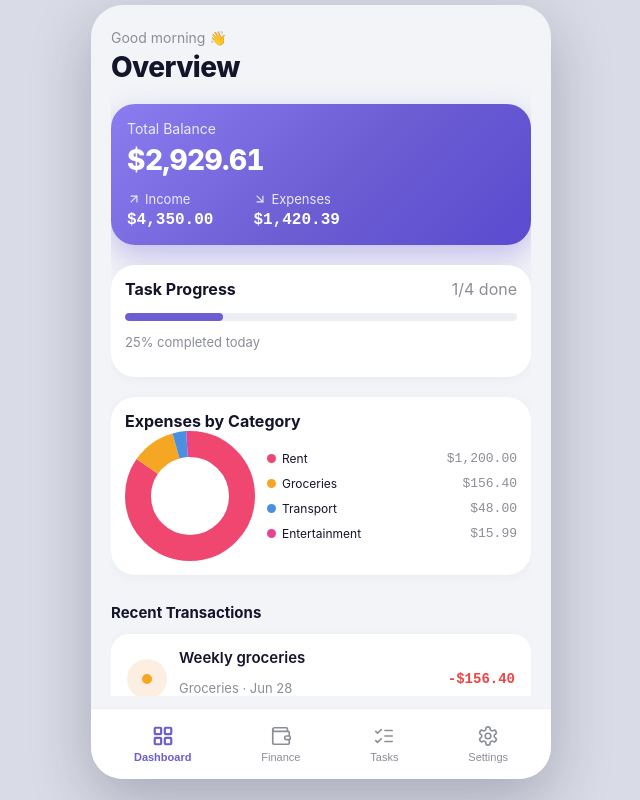
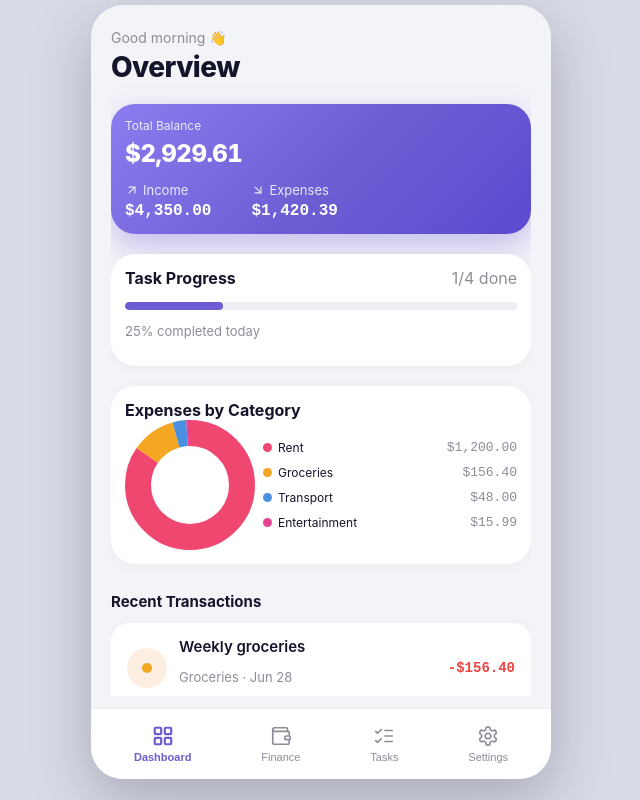
Before and after one commit to Friasru/Budgy, a React (Vite) app in the folder Budgy_main/: page / in a window 1280 px wide. Shown: the whole page, without its empty margins (319-959 px from the left). Built offline with nearby package versions, Linux system fonts and the light colour scheme.

Commit message:
fixed bubble spaces 1

```diff
--- a/Budgy_main/src/index.css
+++ b/Budgy_main/src/index.css
@@ -148,19 +148,19 @@ h3 {
 .balance-card {
   background: linear-gradient(135deg, #8b7cf0 0%, #6c5dd3 55%, #5a4bd0 100%);
   border-radius: var(--radius-lg);
-  padding: 16px;
+  padding: 14px;
   color: #fff;
   box-shadow: 0 12px 30px rgba(108, 93, 211, 0.35);
 }
 
 .balance-label {
-  font-size: 14px;
+  font-size: 12px;
   opacity: 0.85;
   margin: 0 0 6px;
 }
 
 .balance-amount {
-  font-size: 28px;
+  font-size: 24px;
   font-weight: 800;
   margin: 0 0 14px;
   font-variant-numeric: tabular-nums;
@@ -208,7 +208,7 @@ h3 {
 .donut-row {
   display: flex;
   align-items: center;
-  gap: 12px;
+  gap: 8px;
 }
 
 .legend {
```
